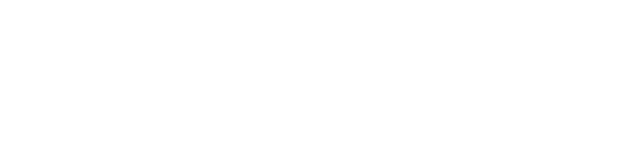
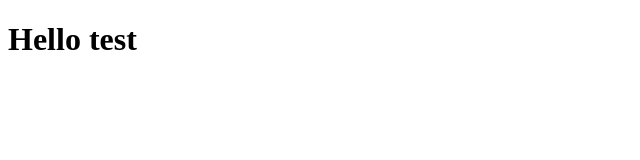
Before and after one commit to Redeace/Test_adding, a plain HTML site: page index.html in a window 1280 px wide. Shown: the whole page, without its empty margins (0-640 px from the left). Drawn offline with Linux system fonts and the light colour scheme.

Commit message:
adding hello_test2

```diff
--- a/index.html
+++ b/index.html
@@ -4,9 +4,10 @@
     <meta charset="UTF-8">
     <meta http-equiv="X-UA-Compatible" content="IE=edge">
     <meta name="viewport" content="width=git, initial-scale=1.0">
-    <title>Document</title>
+    <title>Document mad</title>
 </head>
 <body>
+    <h1>Hello test</h1>
 
 </body>
 </html>
```
